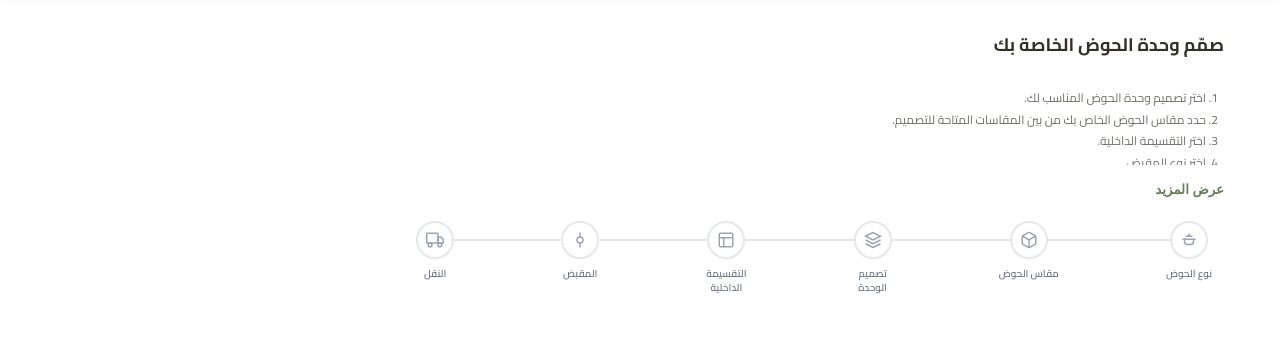
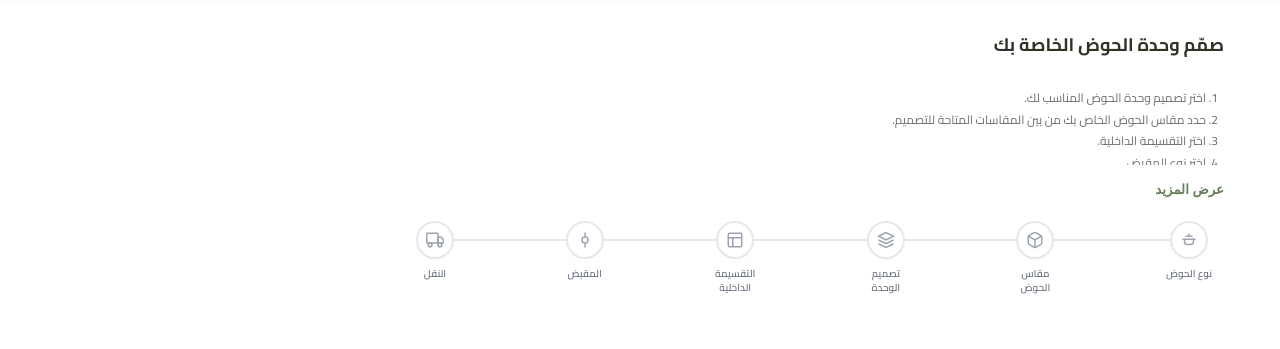
Before and after one commit to ahmadtharwat13579-crypto/wodifurniture, a plain HTML site: page website/configurator.html in a window 1280 px wide. Shown: the part 84-433 px from the top of the page. Drawn offline with Linux system fonts and the light colour scheme; no server answers.

Commit message:
Update configurator.html

```diff
--- a/website/configurator.html
+++ b/website/configurator.html
@@ -67,7 +67,7 @@
                   <div class="stepper-icon">
                     <svg viewBox="0 0 24 24" fill="none" stroke="currentColor" stroke-width="2"><path d="M21 16V8a2 2 0 0 0-1-1.73l-7-4a2 2 0 0 0-2 0l-7 4A2 2 0 0 0 3 8v8a2 2 0 0 0 1 1.73l7 4a2 2 0 0 0 2 0l7-4A2 2 0 0 0 21 16z"/><polyline points="3.27 6.96 12 12.01 20.73 6.96"/><line x1="12" y1="22.08" x2="12" y2="12"/></svg>
                   </div>
-                  <span class="stepper-title">مقاس الحوض</span>
+                  <span class="stepper-title">مقاس<br>الحوض</span>
                 </li>
 
                 <!-- التصميم -->
```
